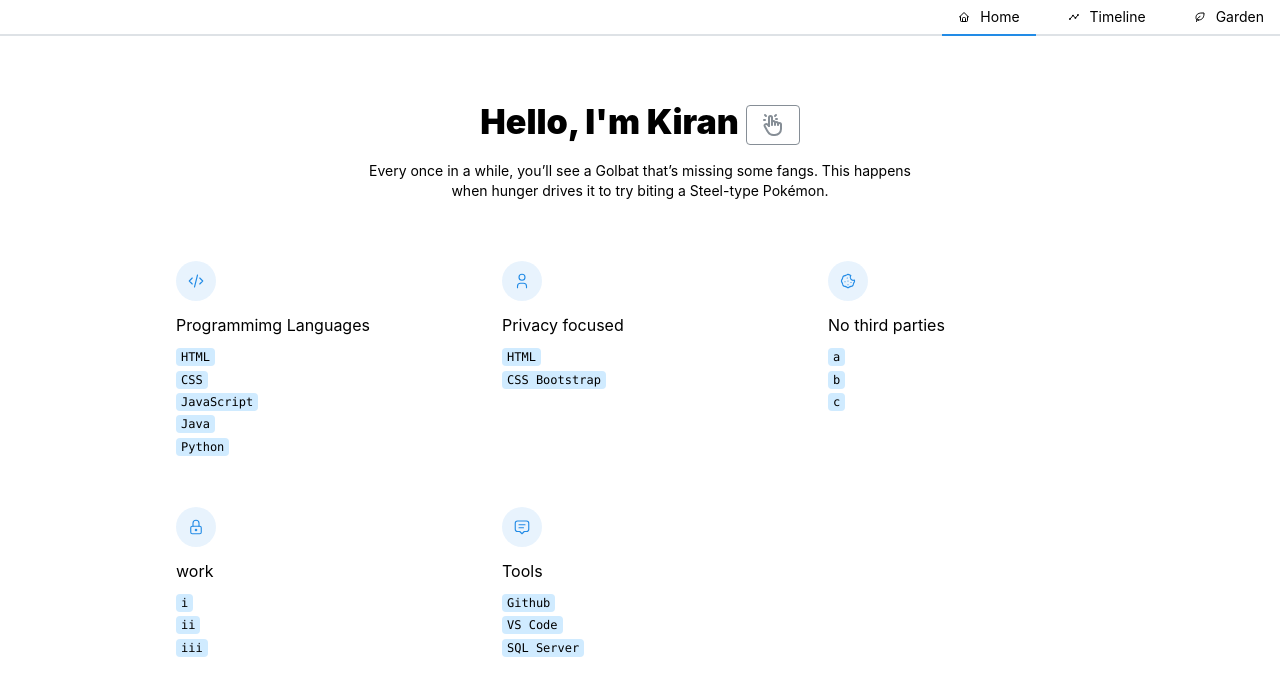
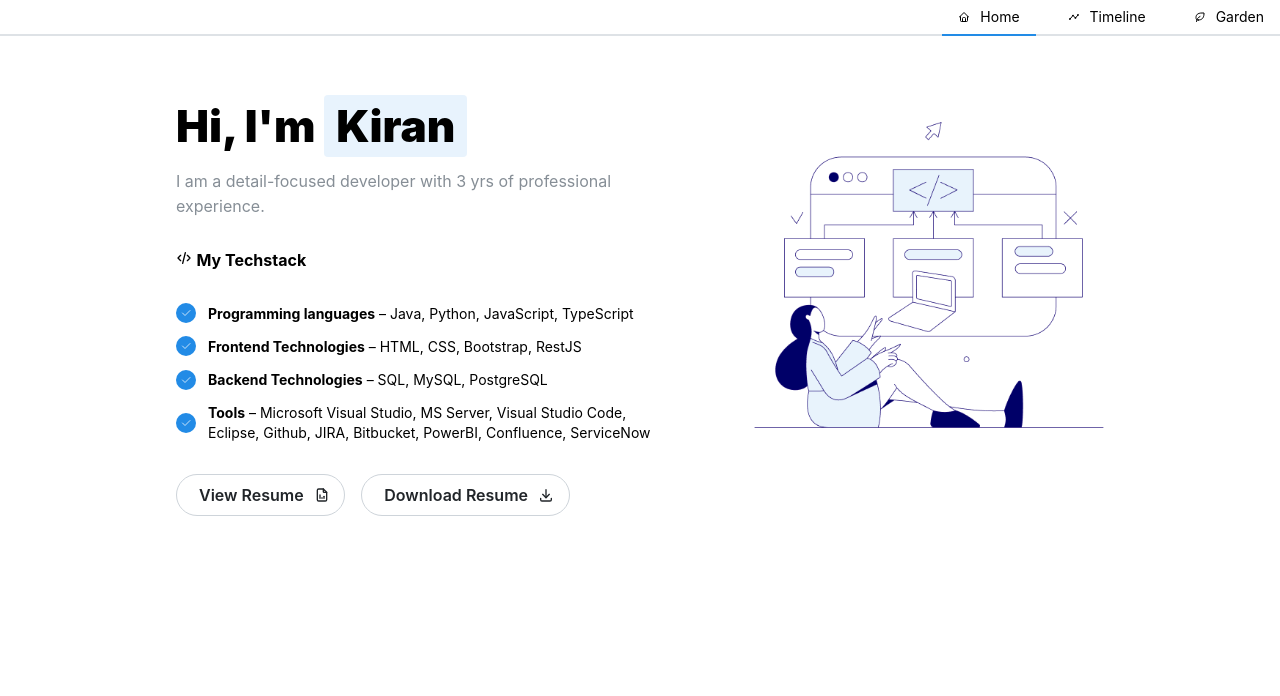
Before and after one commit to rekiran/portfolio, a React (Vite) app: page / in a window 1280 px wide. Shown: the top 696 px of the page. Built offline with nearby package versions, Linux system fonts and the light colour scheme.

Commit message:
Commit Hero comp update

```diff
--- a/src/components/Hero/Hero.module.css
+++ b/src/components/Hero/Hero.module.css
@@ -1,24 +1,50 @@
-.wrapper {
+.inner {
+  display: flex;
+  justify-content: space-between;
   padding-top: calc(var(--mantine-spacing-xl) * 2);
   padding-bottom: calc(var(--mantine-spacing-xl) * 4);
 }
 
-.title {
-  font-family: Greycliff CF, var(--mantine-font-family);
-  font-weight: 900;
-  margin-bottom: var(--mantine-spacing-md);
-  text-align: center;
+.content {
+  max-width: rem(480px);
+  margin-right: calc(var(--mantine-spacing-xl) * 3);
 
-  @media (max-width: $mantine-breakpoint-sm) {
-    font-size: rem(28px);
-    text-align: left;
+  @media (max-width: $mantine-breakpoint-md) {
+    max-width: 100%;
+    margin-right: 0;
   }
 }
 
-.description {
-  text-align: center;
+.title {
+  color: light-dark(var(--mantine-color-black), var(--mantine-color-white));
+  font-family: Greycliff CF, var(--mantine-font-family);
+  font-size: rem(44px);
+  line-height: 1.2;
+  font-weight: 900;
 
-  @media (max-width: $mantine-breakpoint-sm) {
-    text-align: left;
+  @media (max-width: $mantine-breakpoint-xs) {
+    font-size: rem(28px);
   }
 }
+
+.control {
+  @media (max-width: $mantine-breakpoint-xs) {
+    flex: 1;
+  }
+}
+
+.image {
+  width: rem(350px);
+  height: rem(350px);
+  object-fit: contain;
+  @media (max-width: $mantine-breakpoint-md) {
+    display: none;
+  }
+}
+
+.highlight {
+  position: relative;
+  background-color: var(--mantine-color-blue-light);
+  border-radius: var(--mantine-radius-sm);
+  padding: rem(4px) rem(12px);
+}
--- a/src/components/Hero/Hero.tsx
+++ b/src/components/Hero/Hero.tsx
@@ -1,137 +1,92 @@
-import React from "react";
+import {
+  Image,
+  Container,
+  Title,
+  Button,
+  Group,
+  Text,
+  List,
+  ThemeIcon,
+  rem,
+} from "@mantine/core";
+import { IconCheck, IconCode, IconDownload } from "@tabler/icons-react";
+import Herobg from "../../assets/Herobg.png";
 import classes from "./Hero.module.css";
-import {
-  ThemeIcon,
-  Text,
-  Title,
-  Container,
-  SimpleGrid,
-  rem,
-  Button,
-  HoverCard,
-  Highlight,
-  Blockquote,
-  Code,
-} from "@mantine/core";
-import {
-  IconGauge,
-  IconCookie,
-  IconUser,
-  IconMessage2,
-  IconLock,
-  IconHandClick,
-  IconInfoCircle,
-  IconCode,
-} from "@tabler/icons-react";
+import { IconFileAnalytics } from "@tabler/icons-react";
+import resume from "../../assets/KiranResume-2023.pdf";
+function Hero() {
+  return (
+    <Container size="md">
+      <div className={classes.inner}>
+        <div className={classes.content}>
+          <Title className={classes.title}>
+            Hi, I'm <span className={classes.highlight}>Kiran</span> <br />
+          </Title>
+          <Text c="dimmed" mt="md">
+            I am a detail-focused developer with 3 yrs of professional
+            experience.
+          </Text>
+          <Text mt={30}>
+            <IconCode size={16} color="black" /> <b>My Techstack</b>
+          </Text>
+          <List
+            mt={30}
+            spacing="sm"
+            size="sm"
+            icon={
+              <ThemeIcon size={20} radius="xl">
+                <IconCheck
+                  style={{ width: rem(12), height: rem(12) }}
+                  stroke={1.5}
+                />
+              </ThemeIcon>
+            }
+          >
+            <List.Item>
+              <b>Programming languages</b> – Java, Python, JavaScript,
+              TypeScript
+            </List.Item>
+            <List.Item>
+              <b>Frontend Technologies</b> – HTML, CSS, Bootstrap, RestJS
+            </List.Item>
+            <List.Item>
+              <b>Backend Technologies</b> – SQL, MySQL, PostgreSQL
+            </List.Item>
+            <List.Item>
+              <b>Tools</b> – Microsoft Visual Studio, MS Server, Visual Studio
+              Code, Eclipse, Github, JIRA, Bitbucket, PowerBI, Confluence,
+              ServiceNow
+            </List.Item>
+          </List>
 
-export const MOCKDATA = [
-  {
-    icon: IconCode,
-    title: "Programmimg Languages",
-    description: "HTML,CSS,JavaScript,Java,Python",
-  },
-  {
-    icon: IconUser,
-    title: "Privacy focused",
-    description: "HTML,CSS Bootstrap",
-  },
-  {
-    icon: IconCookie,
-    title: "No third parties",
-    description: "a,b,c",
-  },
-  {
-    icon: IconLock,
-    title: "work",
-    description: "i,ii,iii",
-  },
-  {
-    icon: IconMessage2,
-    title: "Tools",
-    description: "Github,VS Code, SQL Server",
-  },
-];
-
-interface FeatureProps {
-  icon: React.FC<any>;
-  title: React.ReactNode;
-  description: String;
-}
-
-export function Feature({ icon: Icon, title, description }: FeatureProps) {
-  const codeList = description.split(",");
-  return (
-    <div>
-      <ThemeIcon variant="light" size={40} radius={40}>
-        <Icon style={{ width: rem(18), height: rem(18) }} stroke={1.5} />
-      </ThemeIcon>
-      <Text mt="sm" mb={7}>
-        {title}
-      </Text>
-      <Text size="sm" c="dimmed" lh={1.6}>
-        {codeList.map((char, index) => (
-          <span>
-            <Code color="blue.1" c="black" key={index}>
-              {char}
-            </Code>
-            <br />
-          </span>
-        ))}
-      </Text>
-    </div>
-  );
-}
-export default function Hero() {
-  const features = MOCKDATA.map((feature, index) => (
-    <Feature {...feature} key={index} />
-  ));
-  return (
-    <Container className={classes.wrapper}>
-      <Title className={classes.title}>
-        Hello, I'm Kiran{" "}
-        <HoverCard width={280} shadow="md">
-          <HoverCard.Target>
-            <Button
-              color="gray"
-              size="compact-xl"
-              variant="outline"
-              leftSection={""}
-              rightSection={""}
-            >
-              <IconHandClick />
-            </Button>
-          </HoverCard.Target>
-          <HoverCard.Dropdown>
-            <Text size="sm">
-              <Blockquote
-                color="blue"
-                cite="– Kiran ."
-                icon={<IconInfoCircle />}
-                mt="xl"
+          <Group mt={30}>
+            <a href={resume} target="_blank">
+              <Button
+                variant="default"
+                radius="xl"
+                size="md"
+                className={classes.control}
+                rightSection={<IconFileAnalytics size={16} />}
               >
-                I know LAST NAME is missing. As a matter of fact I do not have
-                one !
-              </Blockquote>
-            </Text>
-          </HoverCard.Dropdown>
-        </HoverCard>
-      </Title>
-
-      <Container size={560} p={0}>
-        <Text size="sm" className={classes.description}>
-          Every once in a while, you’ll see a Golbat that’s missing some fangs.
-          This happens when hunger drives it to try biting a Steel-type Pokémon.
-        </Text>
-      </Container>
-
-      <SimpleGrid
-        mt={60}
-        cols={{ base: 1, sm: 2, md: 3 }}
-        spacing={{ base: "xl", md: 50 }}
-        verticalSpacing={{ base: "xl", md: 50 }}
-      >
-        {features}
-      </SimpleGrid>
+                View Resume
+              </Button>
+            </a>
+            <a href={resume} download>
+              <Button
+                variant="default"
+                radius="xl"
+                size="md"
+                className={classes.control}
+                rightSection={<IconDownload size={16} />}
+              >
+                Download Resume
+              </Button>
+            </a>
+          </Group>
+        </div>
+        <Image src={Herobg} className={classes.image} />
+      </div>
     </Container>
   );
 }
+export default Hero;
```
Also changed, not shown: src/assets/Herobg.png (added), 1 other file (tests, documents, lock files or other folders).
